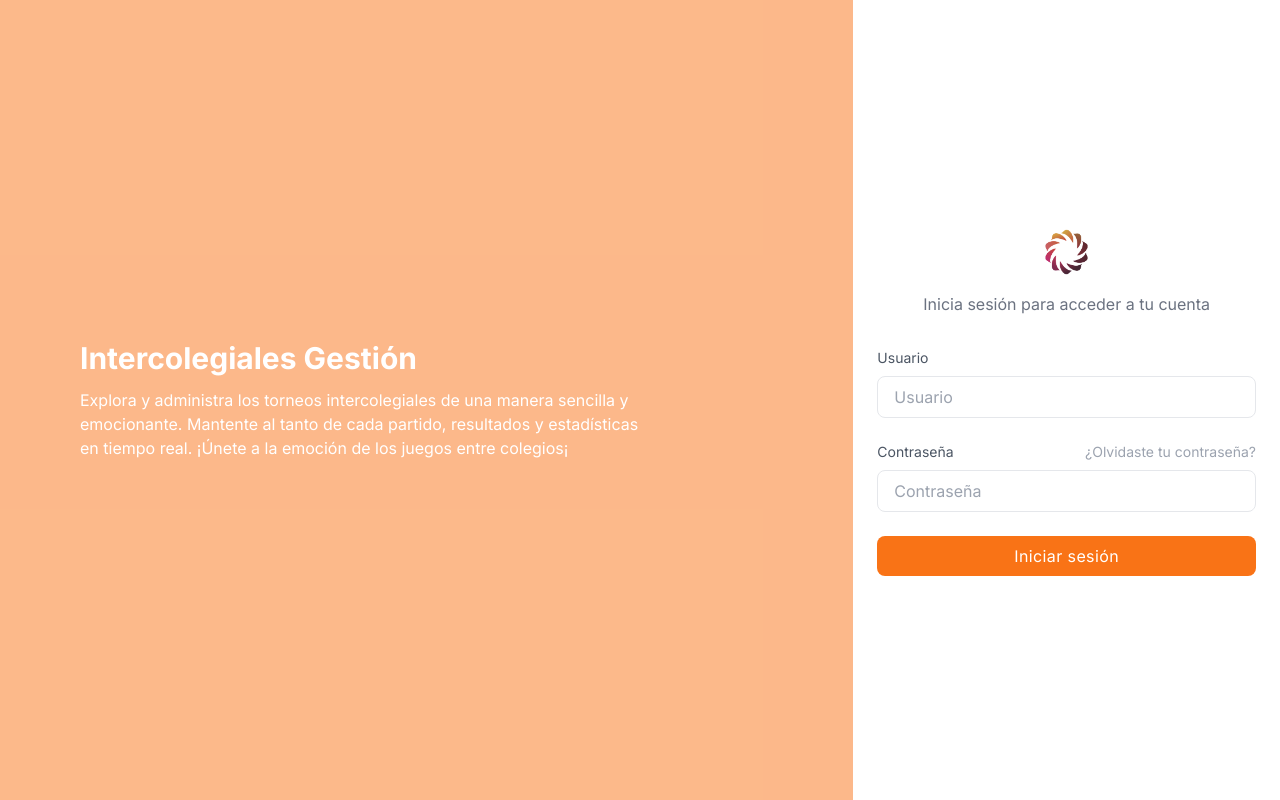
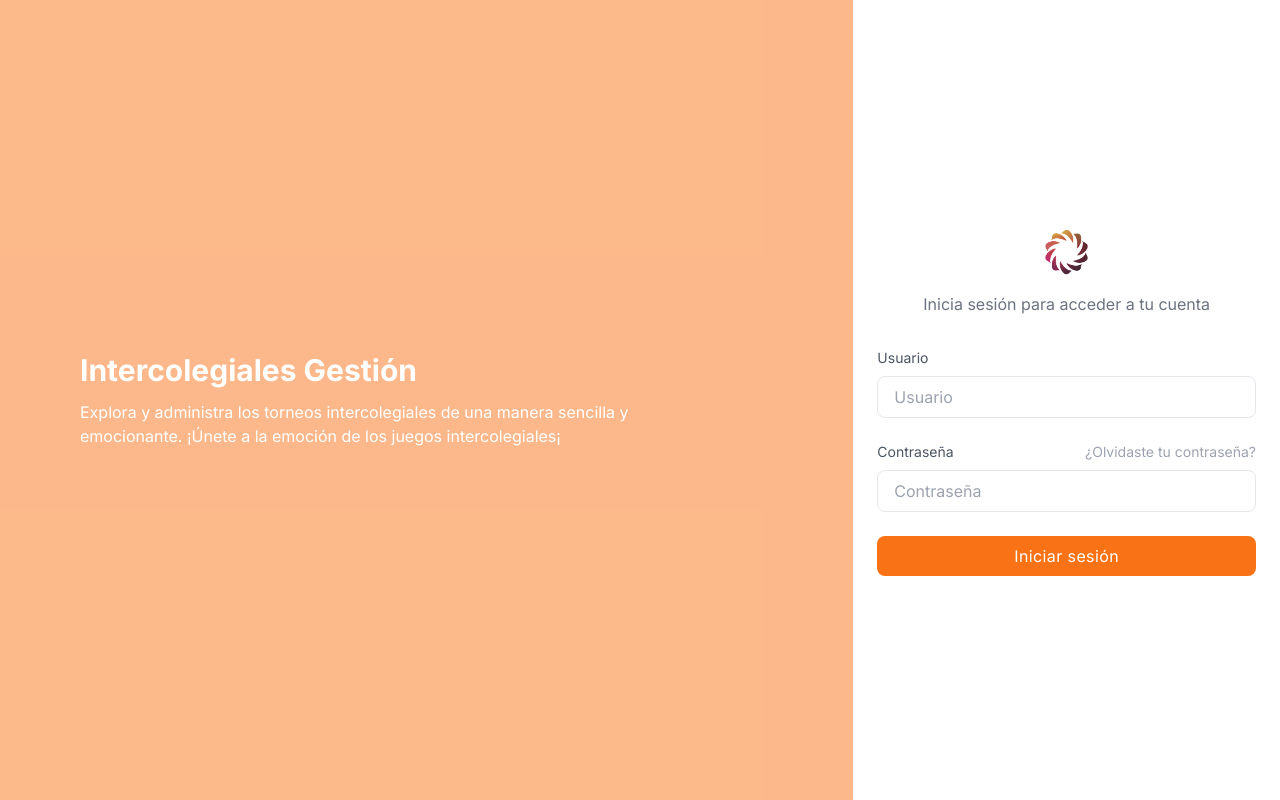
Before and after one commit to ImeataraSoftware/Intercolegiales, a Next.js app in the folder intercolegiales/: page / in a window 1280 px wide. Built offline with nearby package versions, Linux system fonts and the light colour scheme.

Commit message:
nothing important

```diff
--- /dev/null
+++ b/intercolegiales/src/app/api/login-api/route.js
@@ -0,0 +1 @@
+export const POST = async () => {}
--- a/intercolegiales/src/app/page.jsx
+++ b/intercolegiales/src/app/page.jsx
@@ -12,8 +12,7 @@ const Page = () => {
 
                 <p className="mt-3 max-w-xl text-white">
                   Explora y administra los torneos intercolegiales de una manera sencilla y
-                  emocionante. Mantente al tanto de cada partido, resultados y estadísticas en
-                  tiempo real. ¡Únete a la emoción de los juegos entre colegios¡
+                  emocionante. ¡Únete a la emoción de los juegos intercolegiales¡
                 </p>
               </div>
             </div>
```
